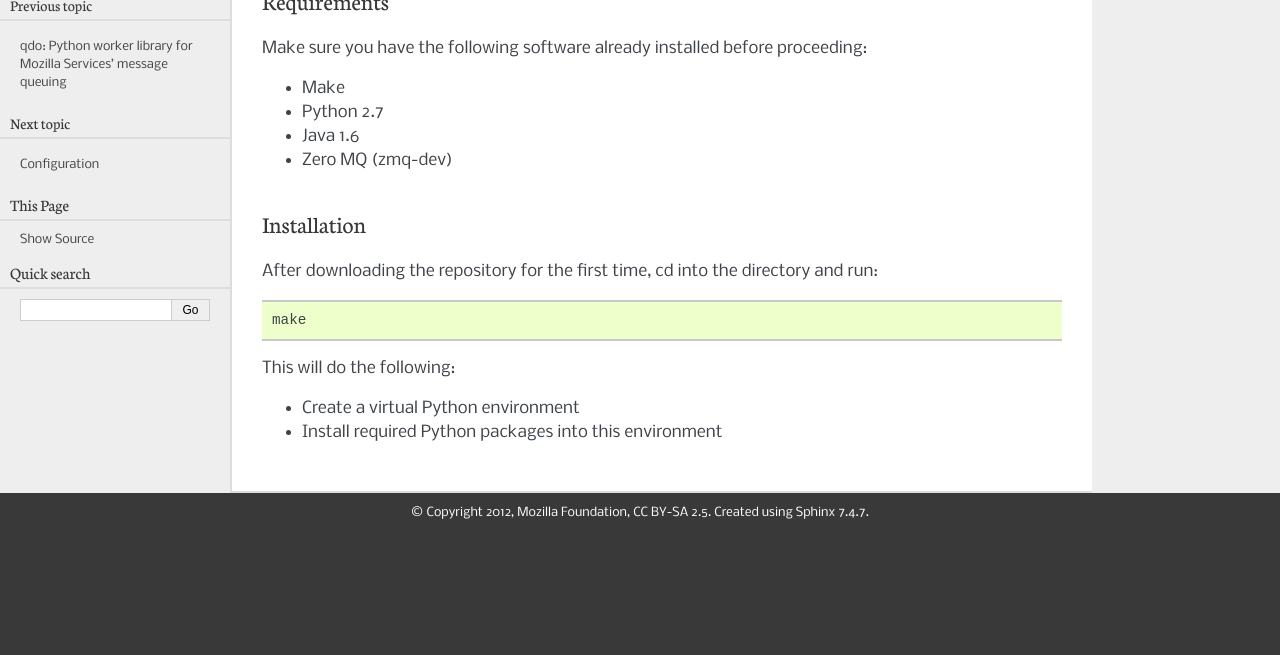
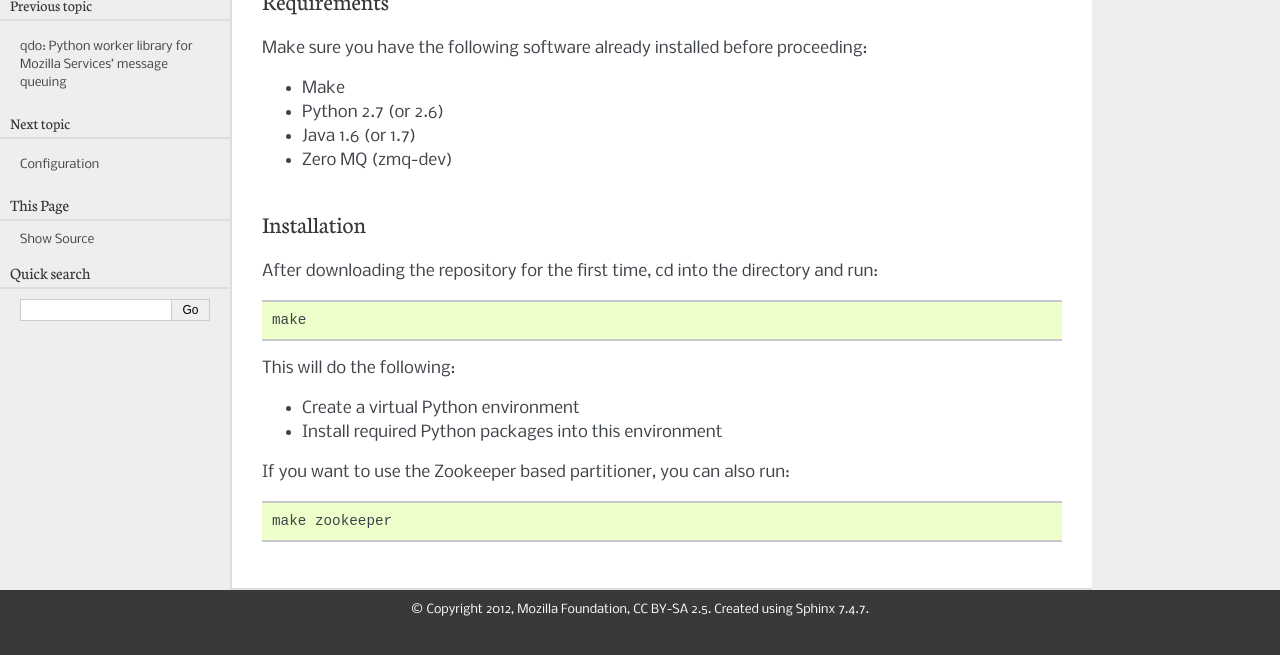
Before and after one commit to mozilla-services/qdo, a Sphinx documentation site: the page built from docs/install.rst, in a window 1280 px wide, cut to the strip 153-808 px from the top of the page. Built offline with Sphinx 7.4.7, drawn with Linux system fonts in a browser that asks for light colours.

Commit message:
doc tweaks

```diff
--- a/docs/config.rst
+++ b/docs/config.rst
@@ -39,7 +39,7 @@ name
 
 ca_bundle
     Path to a private certificate used for SSL connections, in addition to all
-    officially signed ones.
+    officially signed ones, as trusted by the `certifi` distribution.
 
 wait_interval
     Interval in seconds for which the worker pauses if it has no messages to
@@ -73,7 +73,8 @@ ids
 connection
     Which :term:`Queuey` instance(s) to connect to. Defaults to
     `http://127.0.0.1:5000/v1/queuey/`. Multiple instances can be specified
-    as a comma separated list: `https://127.0.0.1:5001/v1/queuey/,https://localhost:5002/v1/queuey/`.
+    as a comma separated list:
+    `https://127.0.0.1:5001/v1/queuey/,https://localhost:5002/v1/queuey/`.
 
     If multiple servers are specified, one will be selected as default and
     the others serve as transparent fallback options. The selection prefers a
--- a/docs/install.rst
+++ b/docs/install.rst
@@ -9,8 +9,8 @@ Make sure you have the following software already installed before
 proceeding:
 
 - Make
-- Python 2.7
-- Java 1.6
+- Python 2.7 (or 2.6)
+- Java 1.6 (or 1.7)
 - Zero MQ (zmq-dev)
 
 Installation
@@ -25,3 +25,7 @@ This will do the following:
 
 - Create a virtual Python environment
 - Install required Python packages into this environment
+
+If you want to use the Zookeeper based partitioner, you can also run::
+
+    make zookeeper
```
